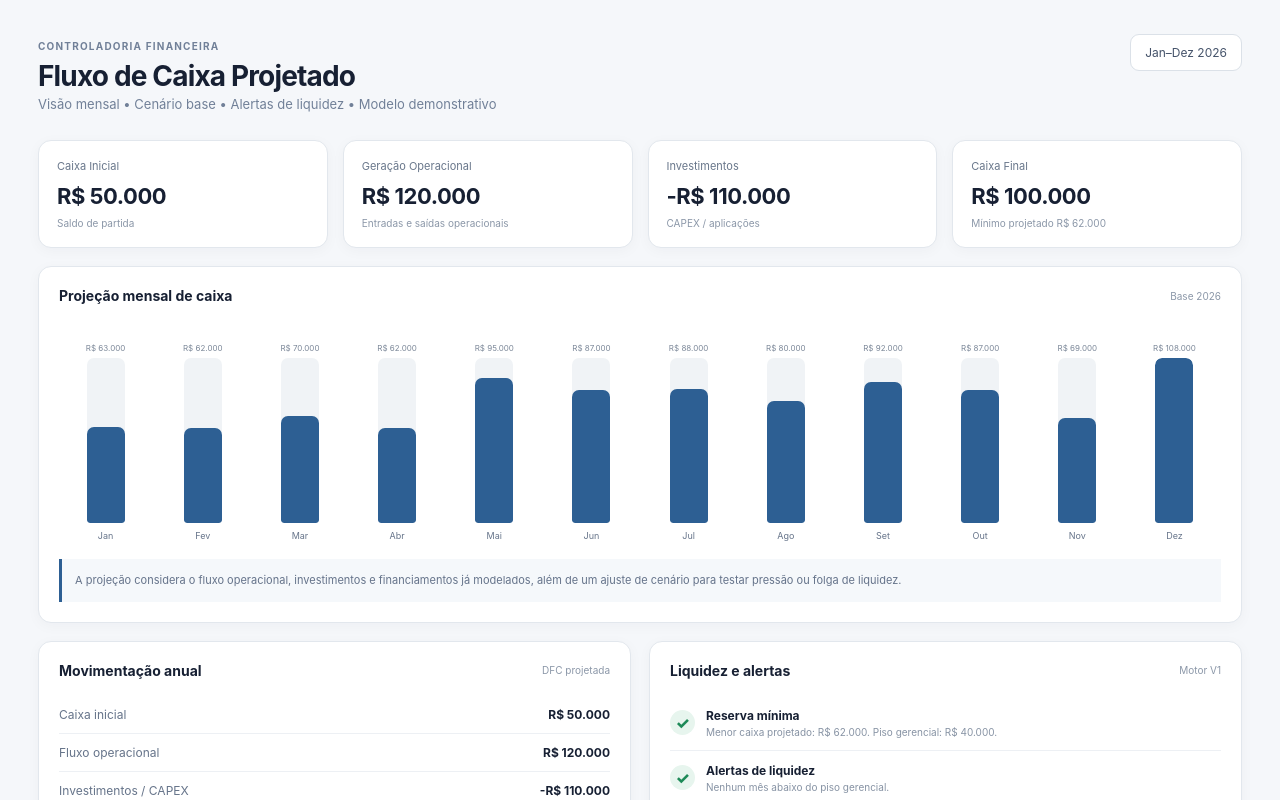
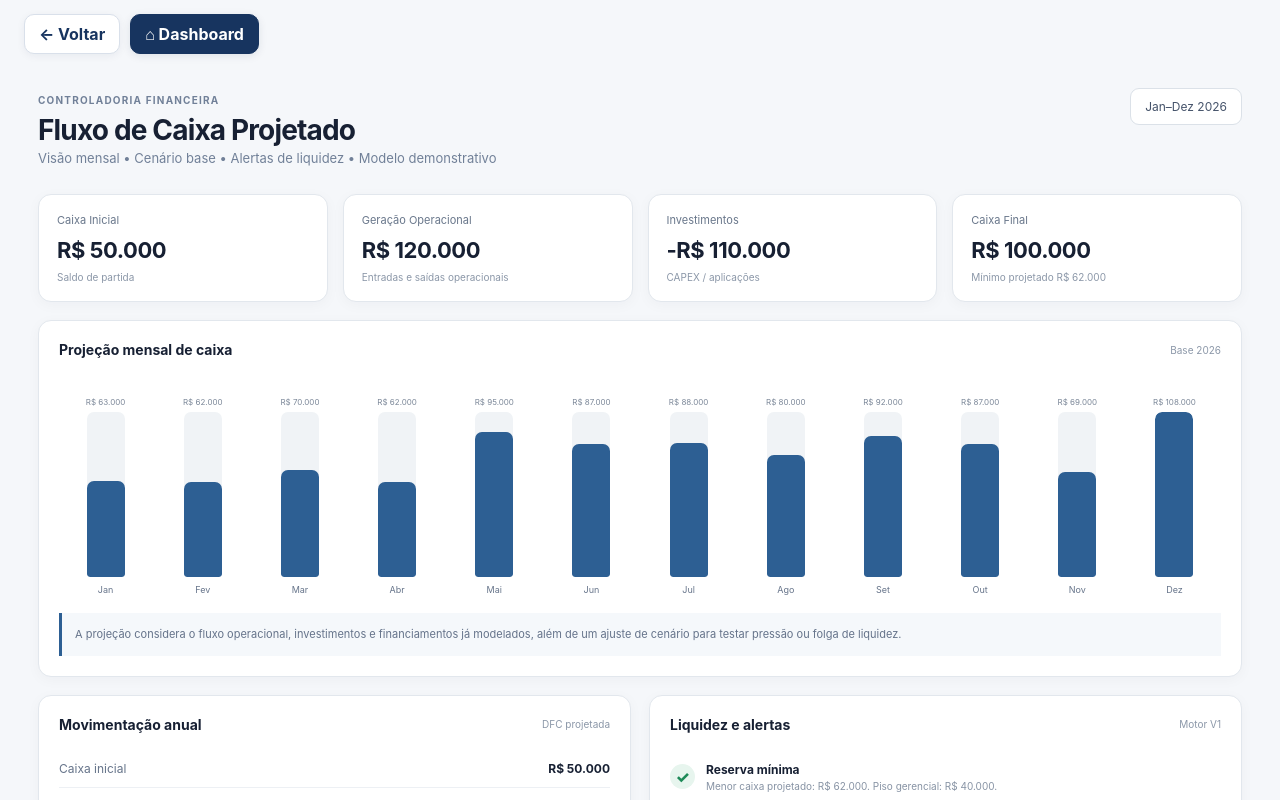
Before and after one commit to cardoso4009-byte/bp-financeiro-bi, a Next.js app: page /fluxo-caixa in a window 1280 px wide. Shown: the top 800 px of the page. Built offline with nearby package versions, Linux system fonts and the light colour scheme.

Commit message:
feat: integrar botoes de navegacao ao layout

```diff
--- a/app/layout.tsx
+++ b/app/layout.tsx
@@ -1,5 +1,6 @@
 import './globals.css'
 import type { Metadata } from 'next'
+import NavigationActions from './components/navigation-actions'
 
 export const metadata: Metadata = {
   title: 'BP Financeiro BI',
@@ -7,5 +8,5 @@ export const metadata: Metadata = {
 }
 
 export default function RootLayout({ children }: { children: React.ReactNode }) {
-  return <html lang="pt-BR"><body>{children}</body></html>
+  return <html lang="pt-BR"><body><NavigationActions />{children}</body></html>
 }
```
